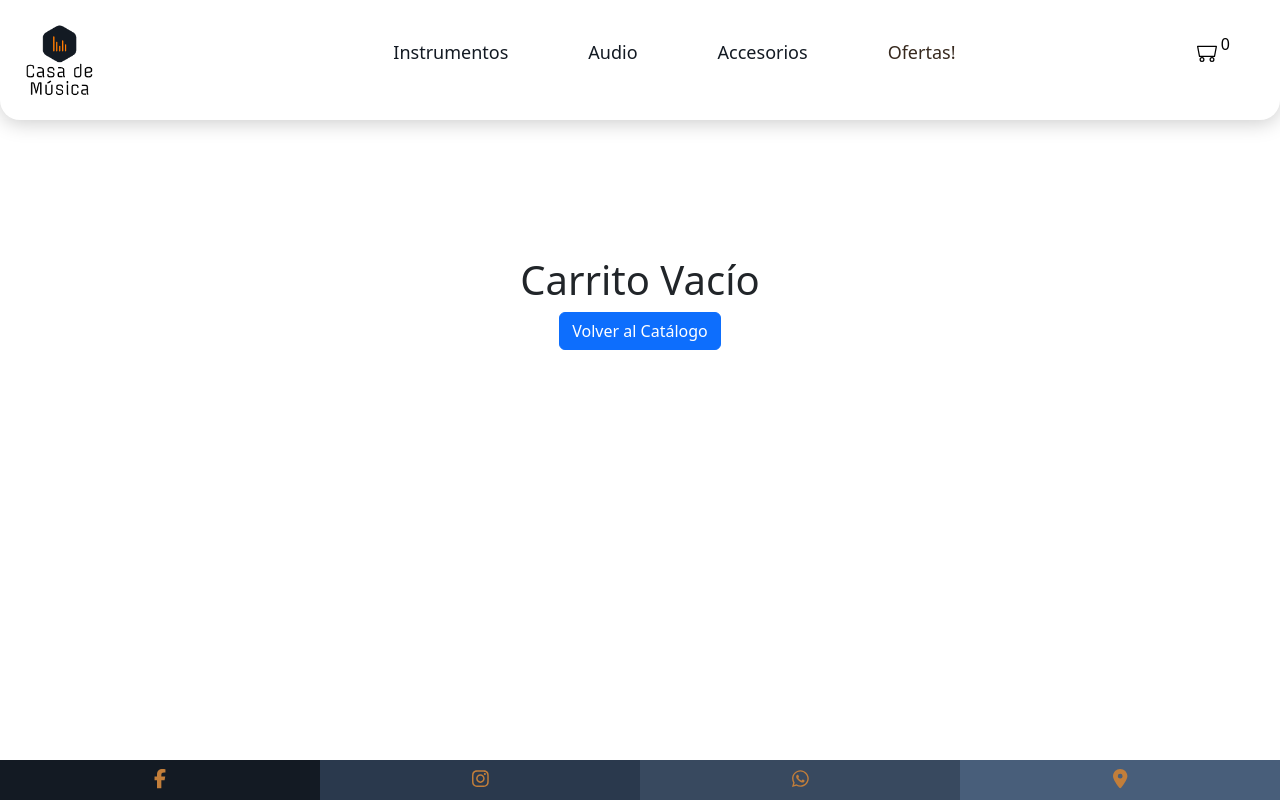
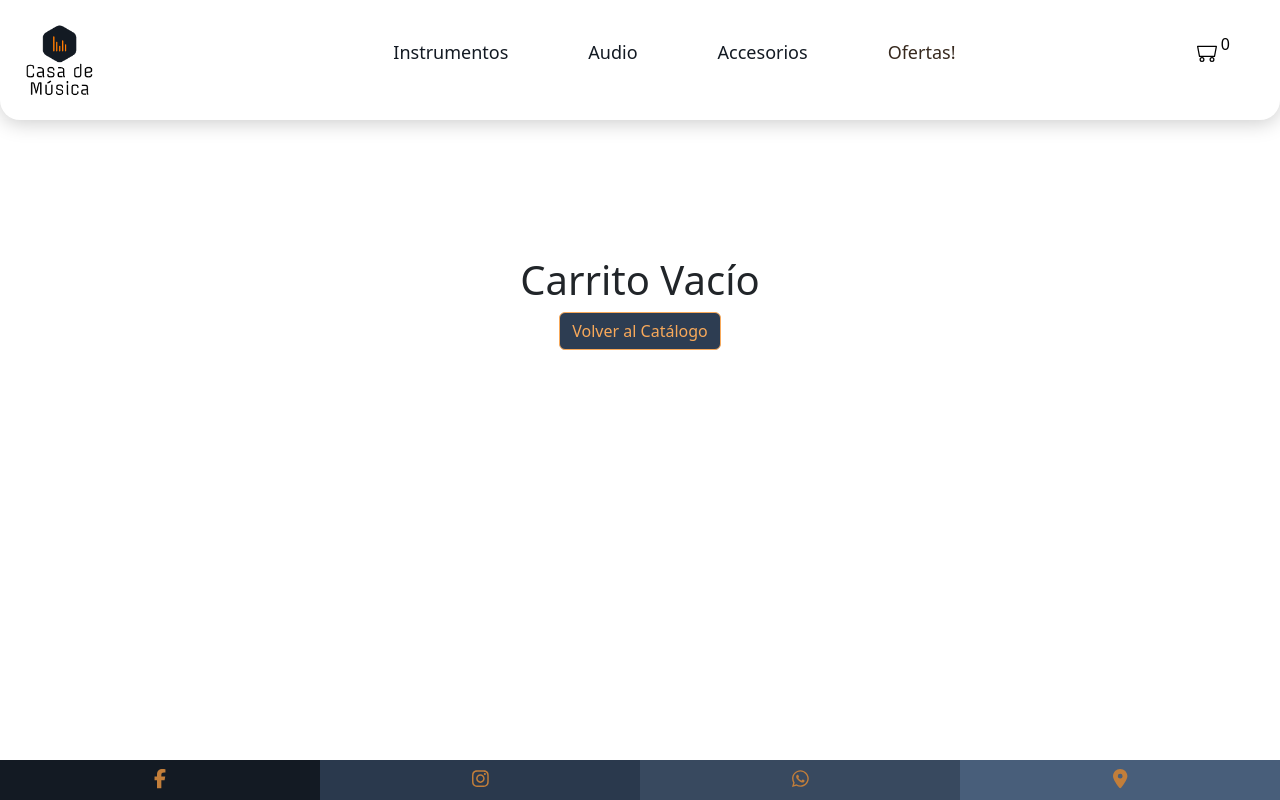
Before and after one commit to FacuM87/CasaDeMusica-React, a React (Create React App) app: page /cart in a window 1280 px wide. Built offline with nearby package versions, Linux system fonts and the light colour scheme.

Commit message:
Update Readme

```diff
--- a/src/App.css
+++ b/src/App.css
@@ -10,3 +10,13 @@
 main {
   padding-bottom: 9%;
 }
+
+.btn-primary{
+  background-color: #2d3d52;
+  border: 1px solid #f8a95a;
+  color: #f8a95a;
+}
+
+.btn-primary :hover {
+  background-color: #38495f ;
+}
```
Also changed, not shown: 1 other file (tests, documents, lock files or other folders).
